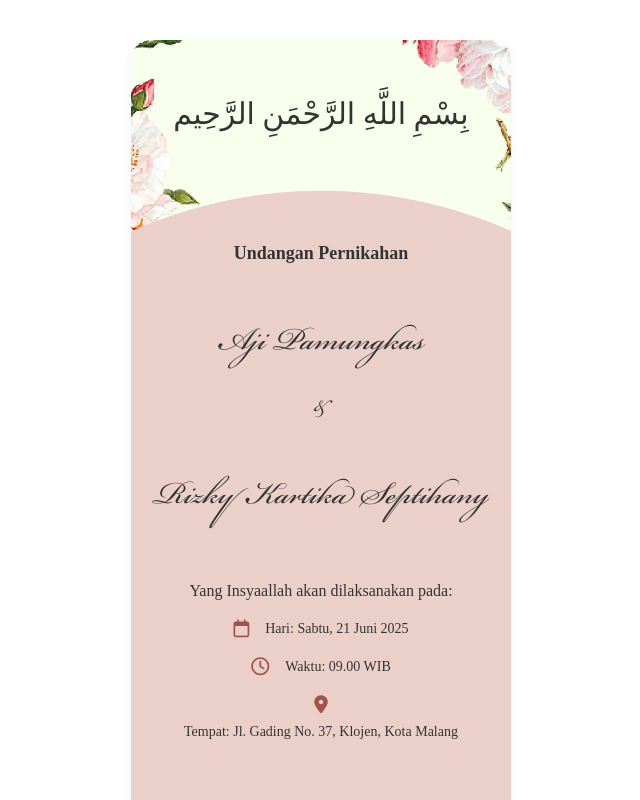
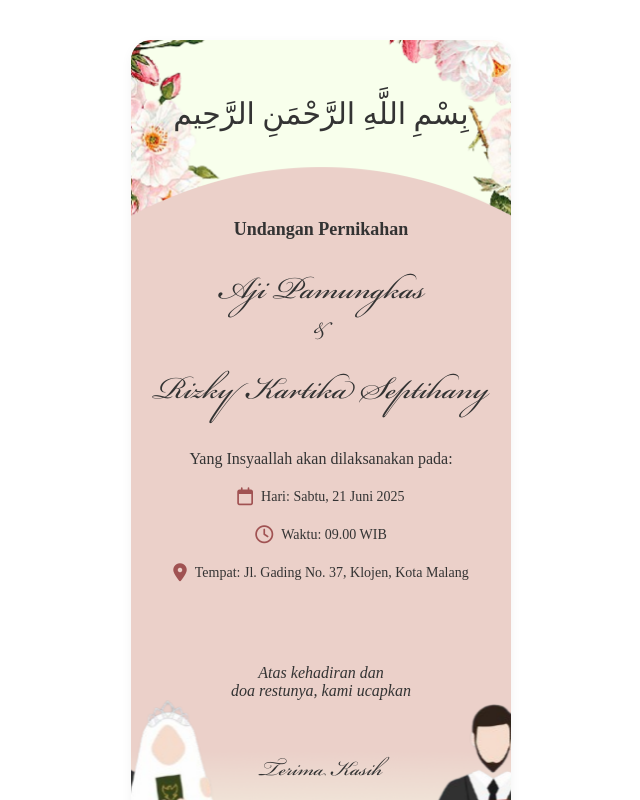
Before and after one commit to kvfaa/undangan_pernikahan, a plain HTML site: page home.html in a window 1280 px wide. Shown: the top 800 px of the page, without its empty margins (319-959 px from the left). Drawn offline with Linux system fonts and the light colour scheme; a web font is replaced by a local one.

Commit message:
update 6

```diff
--- a/css/style.css
+++ b/css/style.css
@@ -98,11 +98,13 @@ body {
 /* ==== Home Page ==== */
 .home {
   background-image: url('../img/home.png');
+  display: flex;
   flex-direction: column;
   align-items: center;
-  gap: 24px;
-  display: flex;
+  justify-content: center;
   min-height: 100vh;
+  padding-top: 40px;
+  padding-bottom: 90px;
 }
 
 .bismillah {
@@ -120,7 +122,7 @@ body {
   font-size: 48px;
   font-family: 'Bickham Script Pro', cursive;
   margin: 0;
-  padding: 8px 0;
+  padding: 5px 0;
   line-height: 1;
 }
 
@@ -133,7 +135,7 @@ body {
 }
 
 .info {
-  max-width: 300px;
+  max-width: 350px;
   font-size: 16px;
   margin: 32px 0;
 }
@@ -143,7 +145,7 @@ body {
   align-items: center;
   justify-content: center;
   flex-wrap: wrap;
-  gap: 10px 16px;
+  gap: 8px 8px;
   font-size: 14px;
   margin: 20px 0;
 }
```
